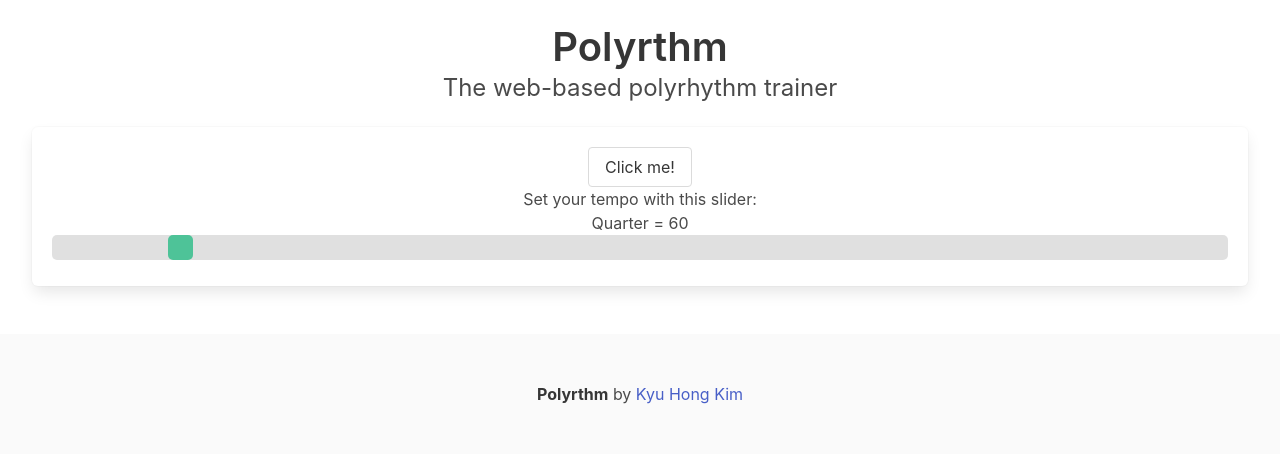
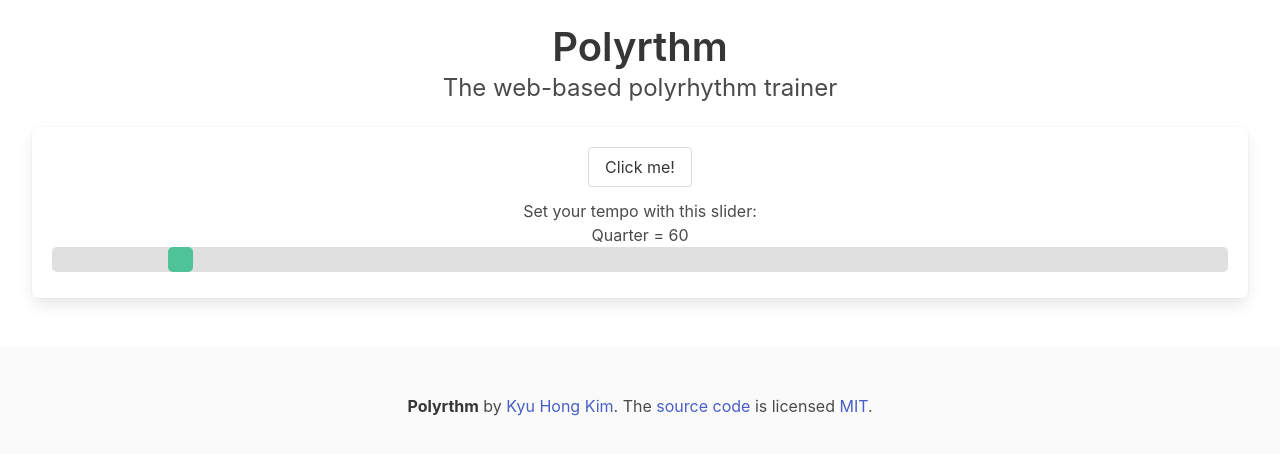
Before and after one commit to 03kkim/polyrhythm-bulma, a React (Create React App) app: page / in a window 1280 px wide. Shown: the top 454 px of the page. Built offline with nearby package versions, Linux system fonts and the light colour scheme.

Commit message:
add link for hosting on gh pages

```diff
--- a/src/App.js
+++ b/src/App.js
@@ -85,17 +85,18 @@ function App() {
 
   return (
     <>
-    <div className="container is-fluid pt-5 has-text-centered pb-6">
+    <div className="container is-fluid pt-5 has-text-centered mb-6">
       <h2 className="title is-2">Polyrthm</h2>
       <p className="subtitle is-4">The web-based polyrhythm trainer</p>
       <div className="box">
-        <Button color={buttonColor} onClick={startTone} isPlaying={isPlaying} />
+        <Button color={buttonColor} onClick={startTone} isPlaying={isPlaying} spacing="mb-3" />
         <RangeSlider {...sliderProps} min={33} max={300} step="0.5" />
       </div>
     </div>
     <footer className="footer">
       <div className="content has-text-centered">
-        <strong>Polyrthm</strong> by <a href="https://github.com/03kkim">Kyu Hong Kim</a>
+        <strong>Polyrthm</strong> by <a href="https://github.com/03kkim">Kyu Hong Kim</a>.
+        The <a href="https://github.com/03kkim/polyrhythm-bulma/tree/master">source code</a> is licensed <a href="http://opensource.org/licenses/mit-license.php">MIT</a>.
         </div>
     </footer>
     </>
--- a/src/components/FlashingButton.js
+++ b/src/components/FlashingButton.js
@@ -1,5 +1,4 @@
 export function Button(props) {
-    let classThing = props.color === "" ? "button" : "button" + " is-" + props.color;
-
-    return <button className={classThing} onClick = {props.onClick}>Click me!</button>
+    let classThing = props.color === "" ? "button" + " " + props.spacing : "button" + " is-" + props.color + " " + props.spacing;
+    return <button className={classThing} onClick = {props.onClick} >Click me!</button>
 }
```
Also changed, not shown: 1 other file (tests, documents, lock files or other folders).
